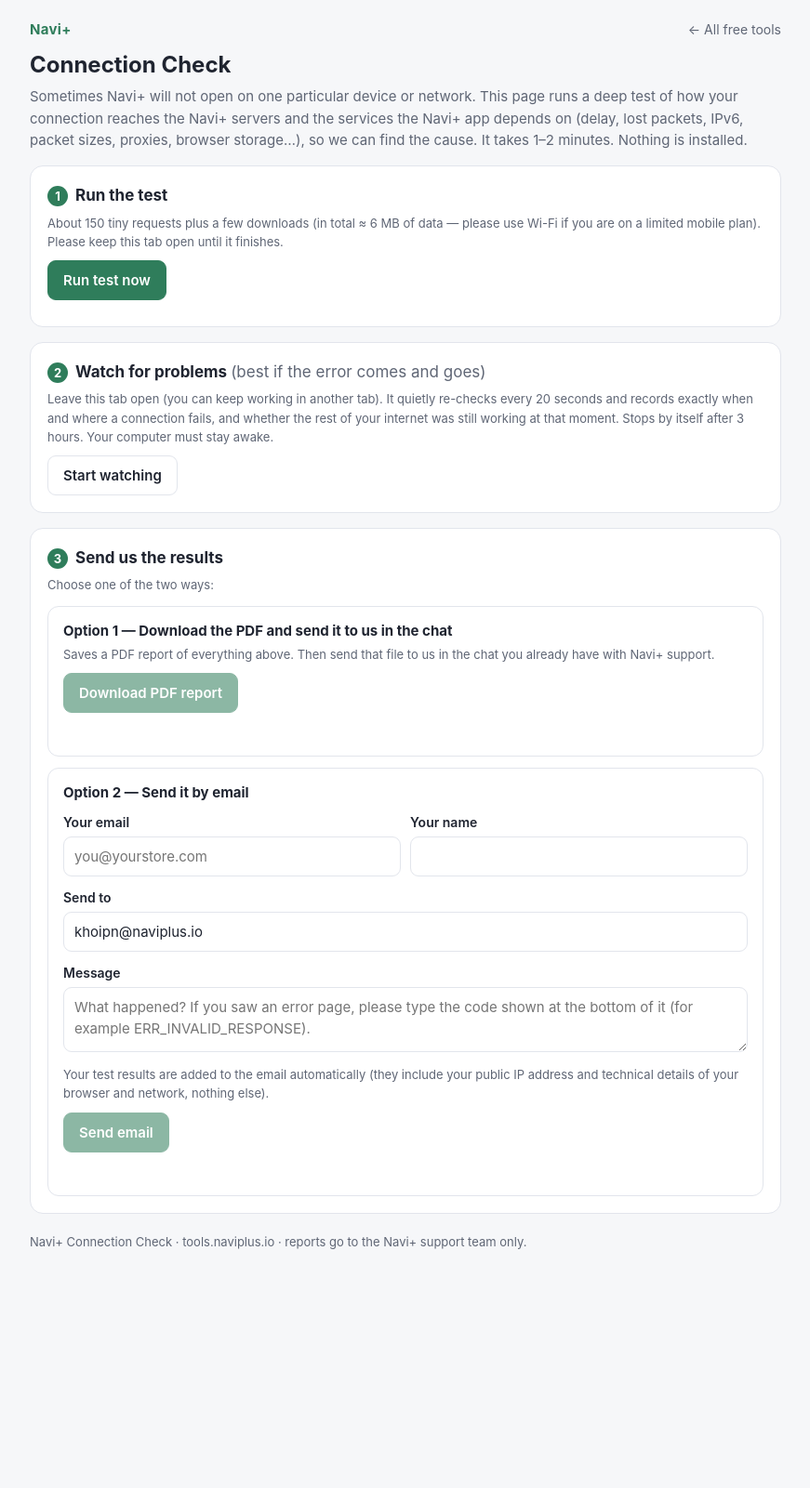
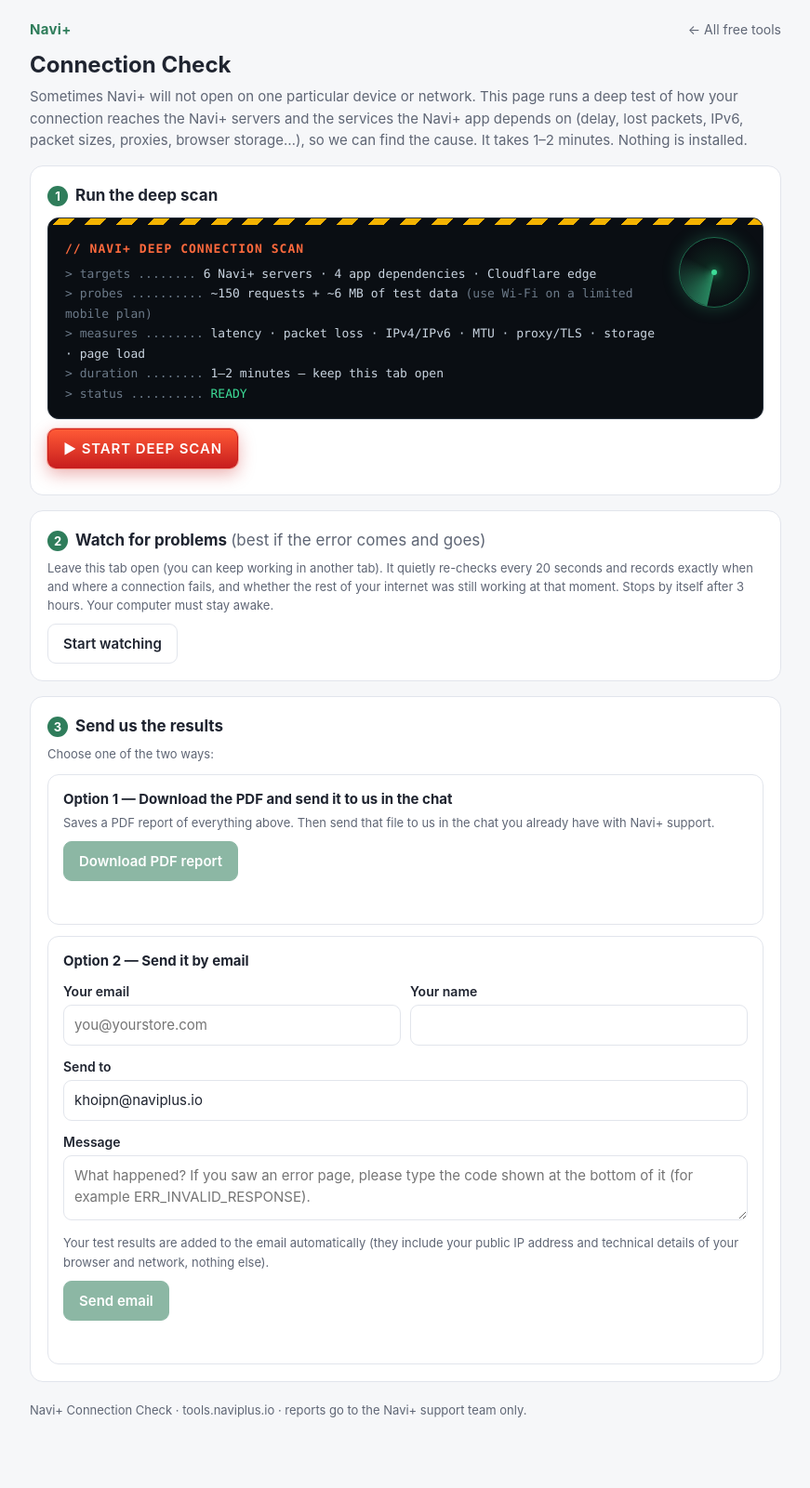
Before and after one commit to khoipn/tools.naviplus.io, a Jekyll site: the page built from connection-check.html, in a window 1280 px wide. Shown: the whole page at 93% size, without its empty margins (204-1075 px from the left). Built offline with Jekyll 4.4.1, drawn with Linux system fonts in a browser that asks for light colours; before the commit the page ends 1420 px from its top, so only the background shows below that.

Commit message:
[TASK01118] Connection Check: refresh = trang sạch (bỏ nhớ kết quả cũ, chỉ nhớ email/tên/người nhận trong phiên tab); giao diện trước khi quét kiểu terminal cảnh báo (vạch vàng-đen, radar, nút đỏ, log quét từng dòng)
Co-Authored-By: Claude Sonnet 5.5 <noreply@anthropic.com>

```diff
--- a/connection-check.html
+++ b/connection-check.html
@@ -71,6 +71,28 @@ title: "Navi+ Connection Check"
   .hint.good { background:var(--green-bg); }
   #deep ul { margin:6px 0 0; padding-left:18px; font-size:13px; }
   #deep li { margin:2px 0; }
+  /* Màn hình quét (luôn tối, kiểu terminal) — chỉ là giao diện, không nói gì sai sự thật về máy khách */
+  .hero { position:relative; overflow:hidden; background:#0a0e13; color:#c9d4e0; border:1px solid #27303b; border-radius:12px; padding:22px 18px 16px;
+          font:13px/1.65 ui-monospace,SFMono-Regular,Menlo,Consolas,monospace; margin-top:10px; }
+  .hero::before { content:''; position:absolute; left:0; right:0; top:0; height:7px;
+          background:repeating-linear-gradient(-45deg,#f5b301 0 12px,#0a0e13 12px 24px); }
+  .hero .hl { color:#ff6a3d; font-weight:700; letter-spacing:.08em; margin-bottom:6px; padding-right:96px; }
+  .hero .dim { color:#6c7a89; } .hero .ok { color:#3ddc97; background:none; } .hero .warn { color:#ffb020; background:none; } .hero .bad { color:#ff5c5c; background:none; }
+  .hero .cursor { animation:blink 1s steps(1) infinite; color:#3ddc97; }
+  @keyframes blink { 50% { opacity:0; } }
+  .hero .radar { position:absolute; right:14px; top:20px; width:76px; height:76px; border-radius:50%; border:1px solid #1d6b4c;
+          background:radial-gradient(circle,#0f2f23 0,#0a0e13 68%); box-shadow:0 0 18px rgba(61,220,151,.25); }
+  .hero .radar::before { content:''; position:absolute; inset:0; border-radius:50%; background:conic-gradient(from 0deg,rgba(61,220,151,.55),rgba(61,220,151,0) 30%); animation:sweep 3s linear infinite; }
+  .hero .radar::after { content:''; position:absolute; left:50%; top:50%; width:6px; height:6px; margin:-3px 0 0 -3px; border-radius:50%; background:#3ddc97; box-shadow:0 0 8px #3ddc97; }
+  .hero.scanning .radar { border-color:#ff6a3d; box-shadow:0 0 22px rgba(255,106,61,.45); }
+  .hero.scanning .radar::before { background:conic-gradient(from 0deg,rgba(255,106,61,.65),rgba(255,106,61,0) 30%); animation-duration:1s; }
+  @keyframes sweep { to { transform:rotate(360deg); } }
+  .hero #scanIntro div:nth-child(-n+3), .hero #scanLog div:nth-child(-n+4) { padding-right:92px; }   /* chừa chỗ cho radar */
+  #scanLog { max-height:230px; overflow:auto; margin-top:4px; }
+  #scanLog div { white-space:pre-wrap; word-break:break-word; }
+  button.danger { background:linear-gradient(#ff5a36,#c81e1e); border-color:#c81e1e; color:#fff; letter-spacing:.06em; text-transform:uppercase;
+          box-shadow:0 0 0 1px rgba(255,90,54,.4),0 6px 18px rgba(200,30,30,.35); }
+  button.danger:hover:not(:disabled) { filter:brightness(1.08); }
   .opt { border:1px solid var(--line); border-radius:12px; padding:14px 16px; margin-top:12px; }
   .opt h3 { margin:0 0 4px; font-size:15px; }
   .two { display:grid; grid-template-columns:1fr 1fr; gap:10px; }
@@ -92,10 +114,21 @@ title: "Navi+ Connection Check"
 
   <!-- ─── Bước 1 ─── -->
   <div class="card" id="c1">
-    <h2><span class="step">1</span>Run the test</h2>
-    <p class="note">About 150 tiny requests plus a few downloads (in total ≈ 6 MB of data — please use Wi-Fi if you are on a limited mobile plan). Please keep this tab open until it finishes.</p>
+    <h2><span class="step">1</span>Run the deep scan</h2>
+    <div class="hero" id="hero">
+      <div class="radar" aria-hidden="true"></div>
+      <div class="hl">// NAVI+ DEEP CONNECTION SCAN</div>
+      <div id="scanIntro">
+        <div><span class="dim">&gt; targets ........</span> 6 Navi+ servers · 4 app dependencies · Cloudflare edge</div>
+        <div><span class="dim">&gt; probes ..........</span> ~150 requests + ~6 MB of test data <span class="dim">(use Wi-Fi on a limited mobile plan)</span></div>
+        <div><span class="dim">&gt; measures ........</span> latency · packet loss · IPv4/IPv6 · MTU · proxy/TLS · storage · page load</div>
+        <div><span class="dim">&gt; duration ........</span> 1–2 minutes — keep this tab open</div>
+        <div><span class="dim">&gt; status ..........</span> <span class="ok">READY</span><span class="cursor">_</span></div>
+      </div>
+      <div id="scanLog" style="display:none"></div>
+    </div>
     <div class="row">
-      <button class="primary" id="runBtn" type="button">Run test now</button>
+      <button class="danger" id="runBtn" type="button">▶ Start deep scan</button>
       <span id="runState" class="note"></span>
     </div>
     <div id="hints"></div>
@@ -543,8 +584,15 @@ title: "Navi+ Connection Check"
     return out;
   }
 
+  function scanTag(sum) { return sum.skipped ? ['dim', 'SKIP'] : sum.level ? (sum.level === 'ok' ? ['ok', ' OK '] : sum.level === 'warn' ? ['warn', 'WARN'] : ['bad', 'FAIL']) : sum.info ? ['dim', 'INFO'] : sum.okN === sum.n ? ['ok', ' OK '] : sum.okN ? ['warn', 'PART'] : [sum.opt ? 'dim' : 'bad', sum.opt ? ' n/a' : 'FAIL']; }
+  function scanLine(sum) {
+    var t = scanTag(sum), log = $('scanLog'), d = document.createElement('div'), host = (sum.host + '                                ').slice(0, 26);
+    d.innerHTML = '<span class="' + t[0] + '">[' + t[1] + ']</span> ' + esc(host) + ' <span class="dim">' + esc(sum.info || (sum.okN + '/' + sum.n) + (sum.med != null ? '  ' + sum.med + ' ms' : '')) + '</span>';
+    log.appendChild(d); while (log.childNodes.length > 80) log.removeChild(log.firstChild); log.scrollTop = log.scrollHeight;
+  }
   async function runTest() {
-    var btn = $('runBtn'); btn.disabled = true; $('hints').innerHTML = ''; $('deep').innerHTML = ''; $('resBody').innerHTML = ''; $('resTable').style.display = '';
+    var btn = $('runBtn'); btn.disabled = true; $('hints').innerHTML = '';
+    $('hero').classList.add('scanning'); $('scanIntro').style.display = 'none'; $('scanLog').style.display = ''; $('scanLog').innerHTML = '<div><span class="dim">&gt; scan started ' + utc() + ' UTC</span></div>'; $('deep').innerHTML = ''; $('resBody').innerHTML = ''; $('resTable').style.display = '';
     $('runState').textContent = 'Checking your browser…';
     state.env = await collectEnv(); state.l4 = null;
     var t0 = Date.now(), sums = [];
@@ -621,8 +669,11 @@ title: "Navi+ Connection Check"
     $('deep').innerHTML = '<h3>Key readings</h3><ul>' + deep.map(function (d) { return '<li>' + esc(d) + '</li>'; }).join('') + '</ul>';
     $('envLine').textContent = 'Your connection: ' + (ipS ? ipS.ip + ' (' + (ipS.loc || '?') + ')' : 'IP unknown') + ' · ' + state.env.platform + ' · ' + connStr(state.env);
     $('runState').textContent = 'Done in ' + state.run.secs + 's.';
-    btn.disabled = false; btn.textContent = 'Run test again';
-    persist(); refreshSend();
+    var cnt = { ok:0, warn:0, bad:0 }; sums.forEach(function (x) { var k = scanTag(x)[0]; if (cnt[k] != null) cnt[k]++; });
+    $('scanLog').insertAdjacentHTML('beforeend', '<div><span class="dim">&gt; scan complete in ' + state.run.secs + 's —</span> <span class="ok">' + cnt.ok + ' ok</span> · <span class="warn">' + cnt.warn + ' warnings</span> · <span class="bad">' + cnt.bad + ' failed</span><span class="cursor">_</span></div>'); $('scanLog').scrollTop = 1e6;
+    $('hero').classList.remove('scanning');
+    btn.disabled = false; btn.textContent = '▶ Run the scan again';
+    refreshSend();
   }
 
   /* ───────────── Bước 2: theo dõi nền ───────────── */
@@ -878,37 +929,19 @@ title: "Navi+ Connection Check"
     } catch (e) { st.className = 'status bad-t'; st.textContent = 'Could not create the PDF (' + (e && e.message ? e.message : 'error') + ').'; }
   }
 
-  /* Giữ kết quả nếu khách lỡ đóng/tải lại tab (localStorage có thể bị chặn → bọc try). */
-  function persist() {
-    lsSet({ t:Date.now(), run:state.run, ip:state.ip, env:state.env, l4:state.l4,
-      mon:state.mon ? { startedAt:state.mon.startedAt, stoppedAt:state.mon.stoppedAt, checks:state.mon.checks, stats:state.mon.stats, events:state.mon.events, rounds:state.mon.rounds, on:false } : null,
-      email:$('email').value, uname:$('uname').value, to:$('to').value, notes:$('notes').value });
-  }
-  function restore() {
-    var s = lsGet(); if (!s || Date.now() - s.t > 6 * 3600 * 1000) return;
-    state.run = s.run; state.ip = s.ip; state.env = s.env; state.l4 = s.l4 || null;
-    if (s.mon && s.mon.checks) { state.mon = newMon(); state.mon.startedAt = s.mon.startedAt; state.mon.stoppedAt = s.mon.stoppedAt || s.t; state.mon.checks = s.mon.checks; state.mon.stats = s.mon.stats; state.mon.events = s.mon.events; state.mon.rounds = s.mon.rounds || state.mon.rounds; state.mon.on = false; $('monBtn').textContent = 'Start watching again'; renderTiles(); }
-    if (s.run) {
-      $('resTable').style.display = ''; var lg = ''; s.run.sums.forEach(function (x) { if (x.g !== lg) { lg = x.g; ensureSection(lg); } renderRow(x); });
-      $('hints').innerHTML = s.run.hints.map(function (h, i) { return '<div class="hint' + (s.run.good && i === 0 ? ' good' : '') + '">' + esc(h) + '</div>'; }).join('');
-      if (s.run.deep) $('deep').innerHTML = '<h3>Key readings</h3><ul>' + s.run.deep.map(function (d) { return '<li>' + esc(d) + '</li>'; }).join('') + '</ul>';
-      $('runState').textContent = 'Restored your last test (' + utc(s.run.at) + ' UTC).';
-    }
-    $('email').value = s.email || ''; $('uname').value = s.uname || ''; $('to').value = s.to || ''; $('notes').value = s.notes || '';
-  }
-
   /* ───────────── nối sự kiện ───────────── */
   $('runBtn').addEventListener('click', runTest);
   $('monBtn').addEventListener('click', function () { (state.mon && state.mon.on) ? stopMon() : startMon(); });
   $('sendBtn').addEventListener('click', send);
   $('pdfBtn').addEventListener('click', pdf);
-  ['email', 'uname', 'to', 'notes'].forEach(function (id) { $(id).addEventListener('input', function () { refreshSend(); persist(); }); $(id).addEventListener('change', refreshSend); });
+  ['email', 'uname', 'to', 'notes'].forEach(function (id) { $(id).addEventListener('input', refreshSend); $(id).addEventListener('change', refreshSend); });
   window.addEventListener('beforeunload', function (e) { if (state.mon && state.mon.on) { e.preventDefault(); e.returnValue = ''; } });
 
-  restore();
+  /* Mỗi lần mở/tải lại trang là MỘT LƯỢT MỚI: không nhớ kết quả cũ (Khôi 29/09). Dọn dữ liệu do các bản trước lưu. */
+  try { ['naviConnCheck.v2', 'naviConnCheck.v3'].forEach(function (k) { localStorage.removeItem(k); }); } catch (e) {}
   if (P_FROM) $('email').value = P_FROM;
-  if (NAME_DEFAULT && !$('uname').value) $('uname').value = NAME_DEFAULT;
-  if (P_TO) $('to').value = P_TO; else if (!$('to').value) $('to').value = SUPPORT_DEFAULT;
+  if (NAME_DEFAULT) $('uname').value = NAME_DEFAULT;
+  $('to').value = P_TO || SUPPORT_DEFAULT;
   refreshSend();
 })();
 </script>
```
Also changed, not shown: other parts of connection-check.html (+14 -6 lines).
